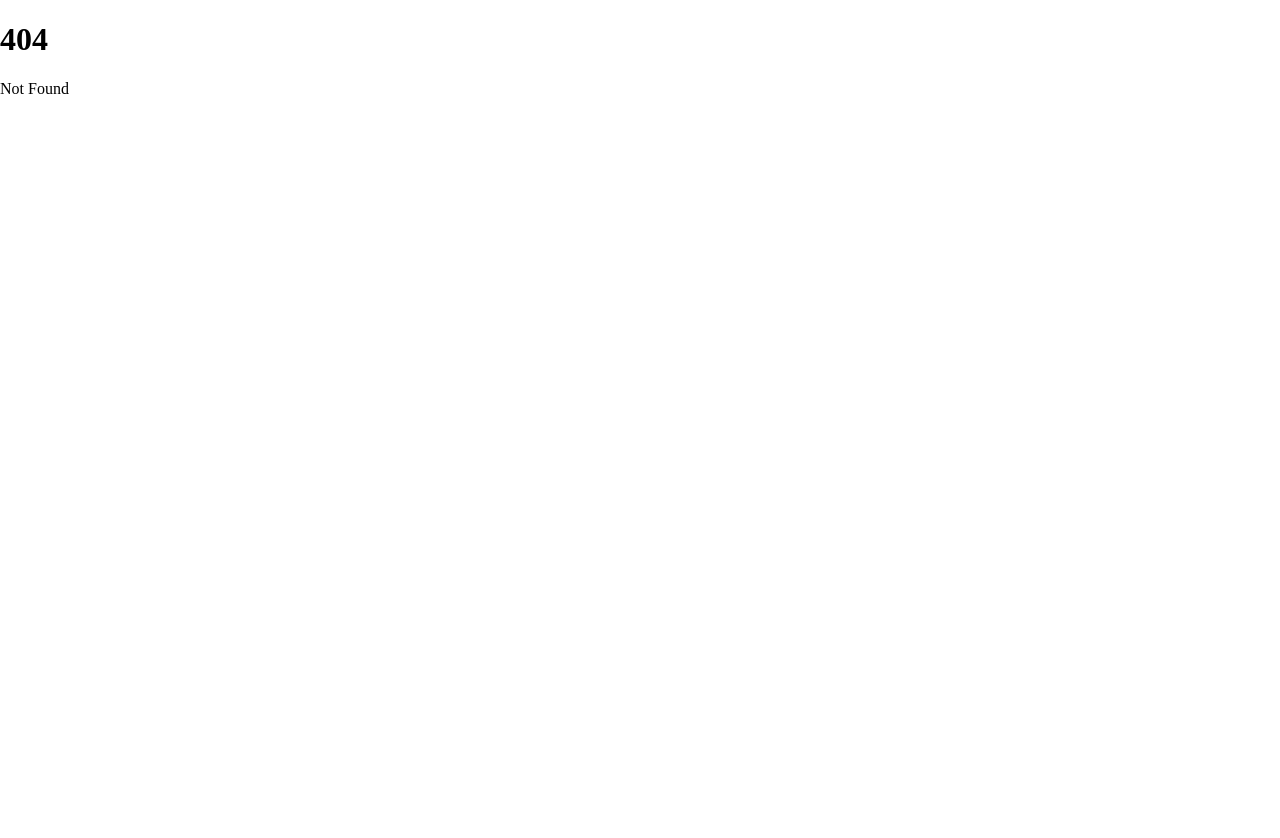
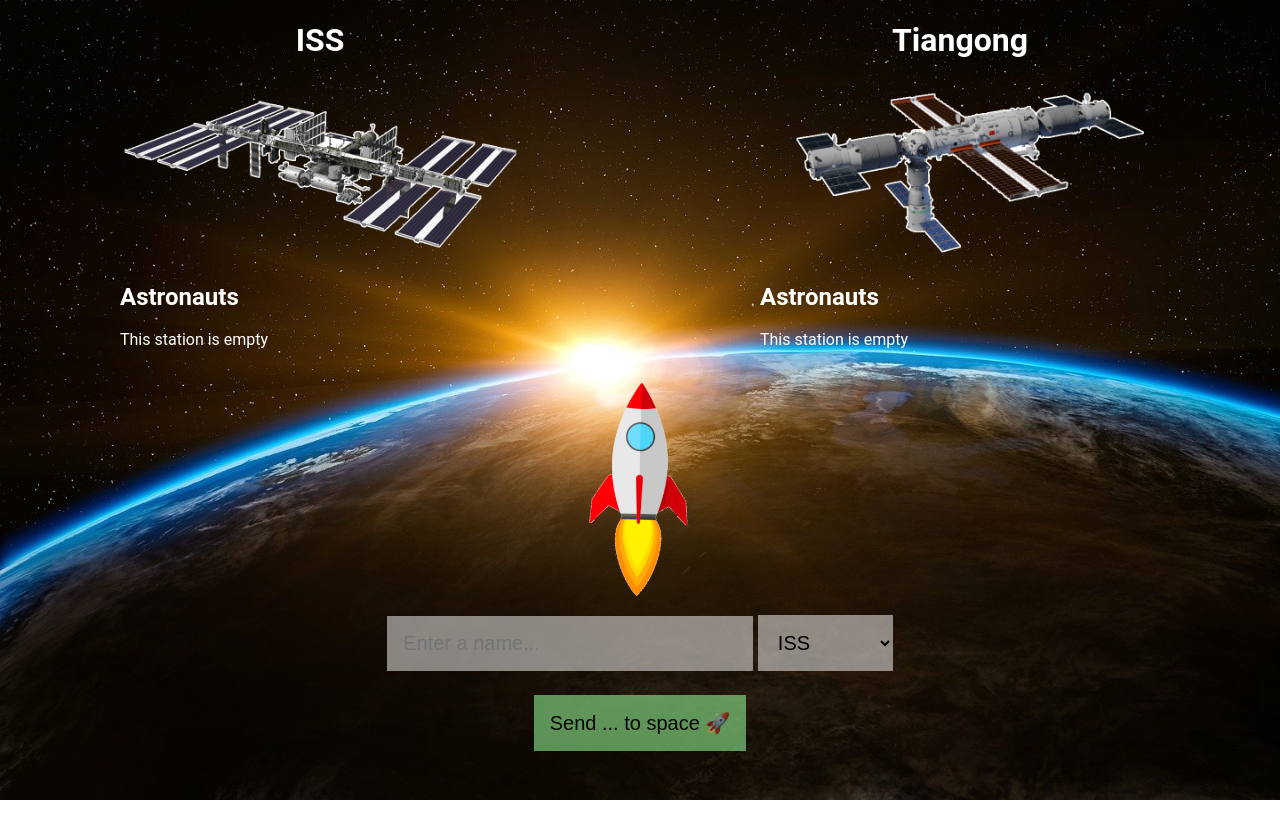
Before and after one commit to nw1n/svelte-austronaut-challenge-1, a SvelteKit app: page /space-stations in a window 1280 px wide. Before the commit this address had no page. Shown: the top 838 px of the page. Before the commit the page ends 800 px from the top, so only its background shows below. Built offline with nearby package versions, Linux system fonts and the light colour scheme.

Commit message:
try first step

```diff
--- /dev/null
+++ b/src/lib/components/AddAstronautForm.svelte
@@ -0,0 +1,62 @@
+<script lang="ts">
+	import { SpaceStations } from '../model/space.stations.model';
+
+	let { onAstronautAdded }: { onAstronautAdded: (name: string, station: SpaceStations) => void } =
+		$props();
+
+	let nameValue = $state<string | undefined>();
+</script>
+
+<div class="add-astronaut-form-container">
+	<section>
+		<input type="text" bind:value={nameValue} placeholder="Enter a name..." />
+		<select>
+			{#each Object.entries(SpaceStations) as spaceStation}
+				<option value={spaceStation[0]}>{spaceStation[1]}</option>
+			{/each}
+		</select>
+	</section>
+
+	<button disabled={!nameValue} type="button">Send {nameValue || '...'} to space 🚀</button>
+</div>
+
+<style>
+	.add-astronaut-form-container {
+		display: flex;
+		flex-direction: column;
+		justify-content: center;
+		align-items: center;
+		column-gap: 16px;
+		row-gap: 24px;
+		font-size: 20px;
+	}
+
+	input,
+	button,
+	select {
+		border: none;
+		padding: 16px;
+		outline: none;
+		font-size: 20px;
+	}
+
+	input,
+	select {
+		background-color: #ffffff80;
+	}
+
+	input {
+		background-color: #ffffff80;
+		width: 30ch;
+	}
+
+	button {
+		background-color: lightgreen;
+		color: black;
+		cursor: pointer;
+	}
+	button:disabled {
+		opacity: 0.6;
+		cursor: not-allowed;
+	}
+</style>
--- /dev/null
+++ b/src/lib/components/SpaceStation.svelte
@@ -0,0 +1,39 @@
+<script lang="ts">
+	import type { Astronaut } from '../model/astronaut.model';
+	import type { SpaceStations } from '../model/space.stations.model';
+
+	let { name, astronauts }: { name: SpaceStations; astronauts?: Astronaut[] } = $props();
+
+	let image = $derived(`/${name.toLocaleLowerCase()}.png`);
+</script>
+
+<div class="space-station-container">
+	<h1>{name}</h1>
+	<img src={image} alt={name} />
+	<section class="astronauts">
+		{#snippet astronautsList(astronauts)}
+			<ul>
+				{#each astronauts as astronaut}
+					<li>{astronaut}</li>
+				{/each}
+			</ul>
+		{/snippet}
+
+		<h2>Astronauts</h2>
+		{#if astronauts}
+			{@render astronautsList(astronauts)}
+		{:else}
+			<p>This station is empty</p>
+		{/if}
+	</section>
+</div>
+
+<style>
+	h1 {
+		text-align: center;
+	}
+
+	img {
+		width: 400px;
+	}
+</style>
--- /dev/null
+++ b/src/lib/model/astronaut.model.ts
@@ -0,0 +1,4 @@
+export interface Astronaut {
+	name: string;
+	craft: string;
+}
--- /dev/null
+++ b/src/lib/model/space.stations.model.ts
@@ -0,0 +1,4 @@
+export enum SpaceStations {
+	Iss = 'ISS',
+	Tiangong = 'Tiangong'
+}
--- a/src/routes/+page.svelte
+++ b/src/routes/+page.svelte
@@ -1,3 +1,4 @@
+
 <main>
 	<h1>Welcome to the Austronaut Challenge!</h1>
 
--- /dev/null
+++ b/src/routes/space-stations/+page.svelte
@@ -0,0 +1,56 @@
+<script lang="ts">
+	import AddAstronautForm from '$lib/components/AddAstronautForm.svelte';
+	import SpaceStation from '$lib/components/SpaceStation.svelte';
+	import { SpaceStations } from '$lib/model/space.stations.model';
+
+	function onAstronautAdded(name: string, station: SpaceStations) {
+        console.log('add astronaut', name, station)
+    }
+</script>
+
+<main>
+	<SpaceStation name={SpaceStations.Iss}></SpaceStation>
+	<SpaceStation name={SpaceStations.Tiangong}></SpaceStation>
+	<img id="rocket" src="/rocket.png" alt="Rocket" />
+	<div id="add-astronaut-form">
+		<AddAstronautForm {onAstronautAdded}></AddAstronautForm>
+	</div>
+</main>
+
+<style>
+	main {
+		font-family: 'Roboto';
+		color: white;
+
+		display: grid;
+		grid-template-columns: 1fr 1fr;
+		grid-template-rows: auto max-content max-content;
+		justify-items: center;
+		align-items: center;
+
+		background-image: url('/background.jpg');
+		background-size: cover;
+
+		height: 100vh;
+		width: 100vw;
+	}
+
+	span {
+		font-size: 48px;
+		letter-spacing: 8px;
+	}
+
+	#add-astronaut-form,
+	#rocket {
+		grid-column: span 2;
+	}
+
+	#add-astronaut-form {
+		padding-bottom: 6rem;
+	}
+
+	#rocket {
+		align-self: end;
+		height: 250px;
+	}
+</style>
```
